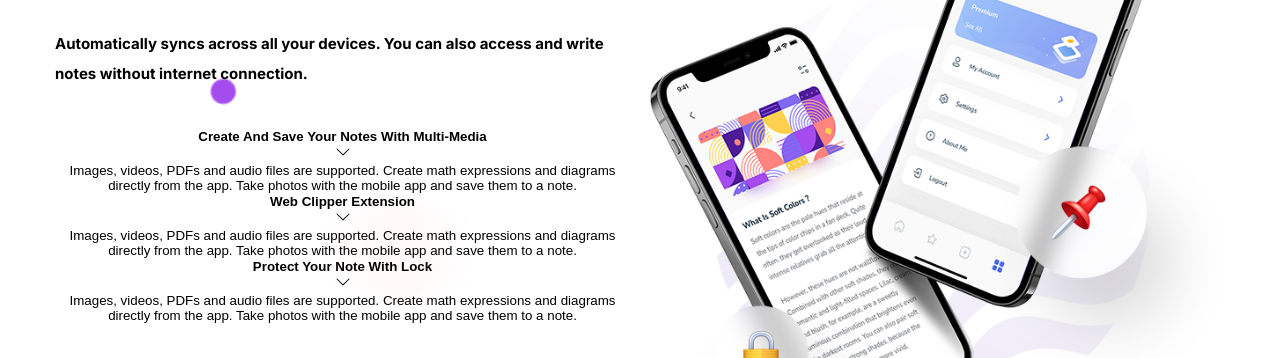
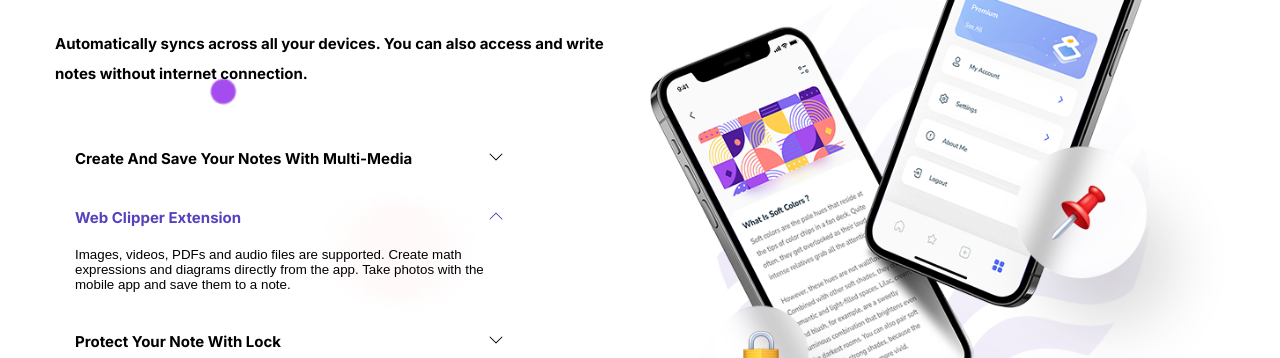
Before and after one commit to Amber2703/itech, a website built with Vite: page index.html in a window 1280 px wide. Shown: the part 2490-2848 px from the top of the page. Built offline with nearby package versions, Linux system fonts and the light colour scheme.

Commit message:
drop-down

```diff
--- a/styles/buttons.scss
+++ b/styles/buttons.scss
@@ -110,3 +110,44 @@
     }
   }
 }
+
+.button-dropdown {
+  width: 280px;
+  padding: var(--gap);
+  border-radius: 6px;
+
+  @media (min-width: var.$bigger-mobile) {
+    width: 360px;
+  }
+
+  @media (min-width: var.$bigger-tablet) {
+    width: 469px;
+  }
+
+  &__top {
+    display: flex;
+    justify-content: space-between;
+    gap: var(--gap);
+  }
+
+  &__bottom {
+    display: none;
+  }
+
+  &_active {
+    background-color: var(--creame-color);
+    color: var(--violett-color);
+
+    .button-dropdown__bottom {
+      display: block;
+      margin-top: var(--gap);
+      text-align: left;
+      color: var(--black-color);
+    }
+
+    svg {
+      transform: scaleY(-1);
+      fill: var(--violett-color);
+    }
+  }
+}
--- a/styles/text.scss
+++ b/styles/text.scss
@@ -1,4 +1,6 @@
 .text {
+  font: var(--font);
+
   &_bold {
     font-weight: 700;
   }
```
